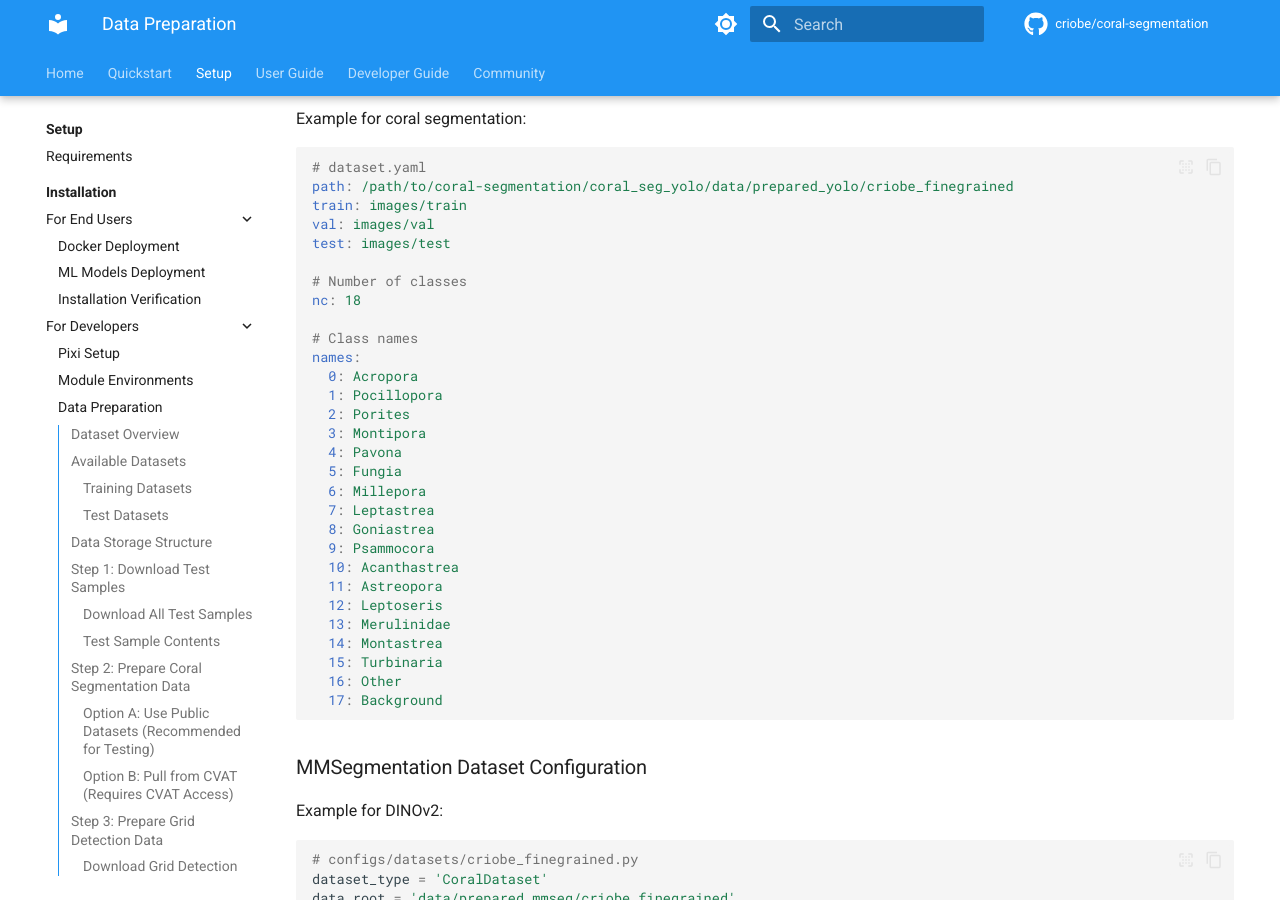
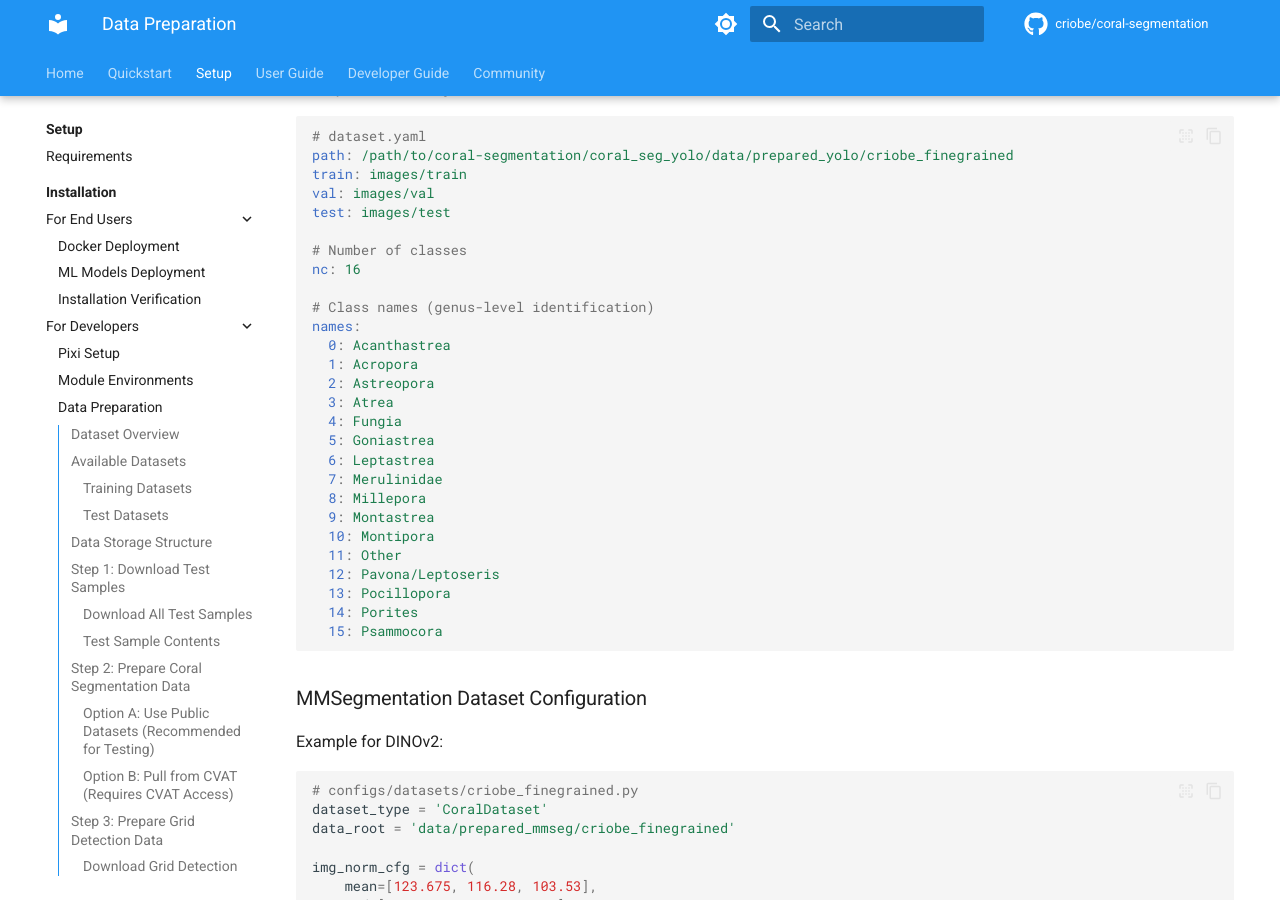
Before and after one commit to Criobe/documentation, an MkDocs documentation site: the page built from docs/setup/installation/for-developers/3-data-preparation.md, in a window 1280 px wide and 900 px high, scrolled down 8048 px. Built offline with MkDocs 1.6.1 and Material for MkDocs 9.7.7, drawn with Linux system fonts in a browser that asks for light colours; comment, search, counter and statistics services are not loaded; the version menu is left out; some of the changed text lies outside the part shown.

````diff
--- a/docs/setup/installation/for-developers/3-data-preparation.md
+++ b/docs/setup/installation/for-developers/3-data-preparation.md
@@ -34,11 +34,10 @@ graph LR
 
 | Dataset | Purpose | Size | Annotations | Module |
 |---------|---------|------|-------------|--------|
-| **CRIOBE Finegrained** | Coral segmentation | ~500 images | 18 species, polygons | coral_seg_yolo, DINOv2_mmseg |
+| **CRIOBE Finegrained** | Coral segmentation | ~500 images | 16 genera, polygons | coral_seg_yolo, DINOv2_mmseg |
 | **Banggai Extended** | Coral segmentation | ~300 images | 10 genera, polygons | coral_seg_yolo, DINOv2_mmseg |
 | **Grid Corners** | Corner detection | ~800 images | 4 keypoints | grid_pose_detection |
 | **Grid Pose** | Grid detection | ~800 images | 117 keypoints | grid_pose_detection |
-| **CoralMask** | Semantic segmentation | Public dataset | Binary masks | DINOv2_mmseg |
 
 ### Test Datasets
 
@@ -293,8 +292,8 @@ print(f'Train labels: {len(train_labels)}')
 **Expected Output**:
 ```
 Dataset: data/prepared_yolo/criobe_finegrained
-Classes: 18
-Names: ['Acropora', 'Pocillopora', 'Porites', 'Montipora', 'Pavona'] ...
+Classes: 16
+Names: ['Acanthastrea', 'Acropora', 'Astreopora', 'Atrea', 'Fungia'] ...
 Train images: 350
 Val images: 100
 Train labels: 350
@@ -389,28 +388,26 @@ val: images/val
 test: images/test
 
 # Number of classes
-nc: 18
+nc: 16
 
-# Class names
+# Class names (genus-level identification)
 names:
-  0: Acropora
-  1: Pocillopora
-  2: Porites
-  3: Montipora
-  4: Pavona
-  5: Fungia
-  6: Millepora
-  7: Leptastrea
-  8: Goniastrea
-  9: Psammocora
-  10: Acanthastrea
-  11: Astreopora
-  12: Leptoseris
-  13: Merulinidae
-  14: Montastrea
-  15: Turbinaria
-  16: Other
-  17: Background
+  0: Acanthastrea
+  1: Acropora
+  2: Astreopora
+  3: Atrea
+  4: Fungia
+  5: Goniastrea
+  6: Leptastrea
+  7: Merulinidae
+  8: Millepora
+  9: Montastrea
+  10: Montipora
+  11: Other
+  12: Pavona/Leptoseris
+  13: Pocillopora
+  14: Porites
+  15: Psammocora
 ```
 
 ### MMSegmentation Dataset Configuration
````
Also changed, not shown: docs/index.md (+4 -5 lines), docs/setup/configuration/for-developers/2-cvat-integration.md (+35 -35 lines), docs/setup/installation/ml-models.md (+2 -2 lines).
